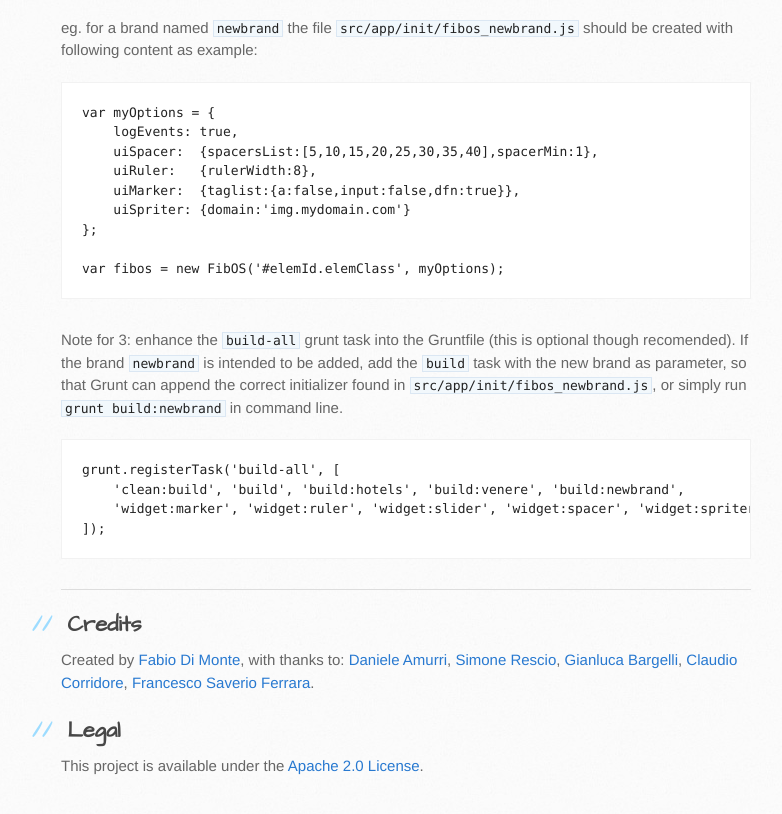
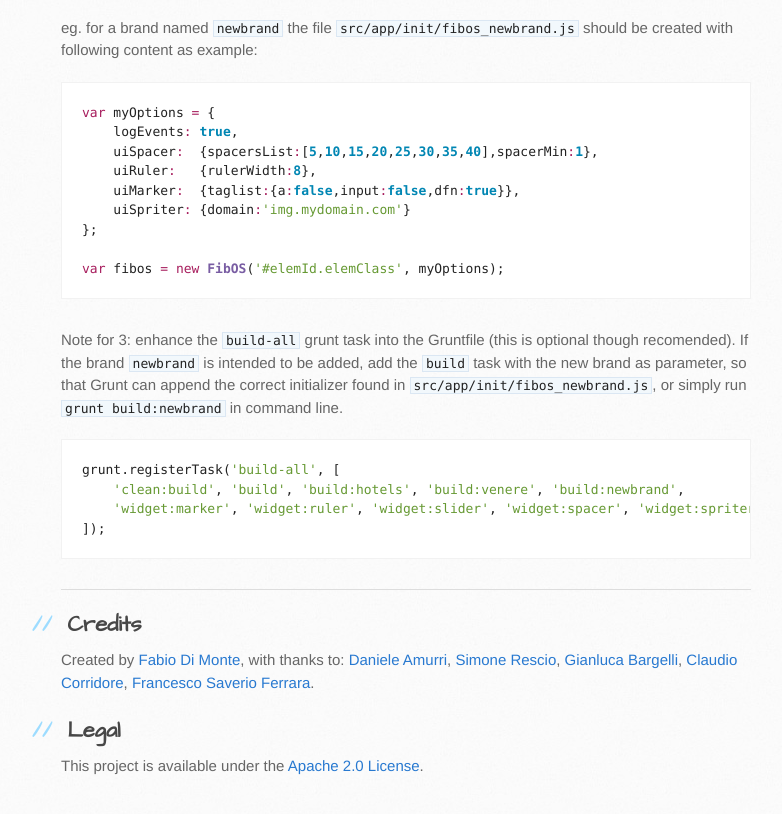
Before and after one commit to HotelsDotCom/FibOS, a plain HTML site: page index.html in a window 1280 px wide. Shown: the part 8083-8897 px from the top of the page, without its empty margins (109-891 px from the left). Drawn offline with Linux system fonts and the light colour scheme.

Commit message:
added code syntax colors

```diff
--- a/stylesheets/stylesheet.css
+++ b/stylesheets/stylesheet.css
@@ -766,6 +766,22 @@ footer a:hover {
   color: #444;
 }
 
+/* Code Colors */
+.pl-k, .pl-s, .pl-st {
+  color: #a71d5d;
+}
+.pl-c1, .pl-mdh, .pl-mm, .pl-mp, .pl-mr, .pl-s1 .pl-v, .pl-s3, .pl-sc, .pl-sv {
+  color: #0086b3;
+  font-weight: bold;
+}
+.pl-pds, .pl-s1, .pl-s1 .pl-pse .pl-s2, .pl-sr, .pl-sr .pl-cce, .pl-sr .pl-sra, .pl-sr .pl-sre, .pl-src {
+  color: #669933;
+}
+.pl-e, .pl-en {
+  color: #795da3;
+  font-weight: bold;
+}
+
 /* MISC */
 .clearfix:after {
   display: block;
```
